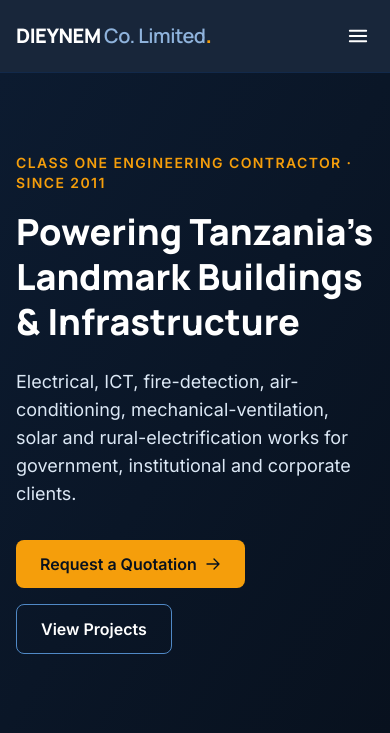
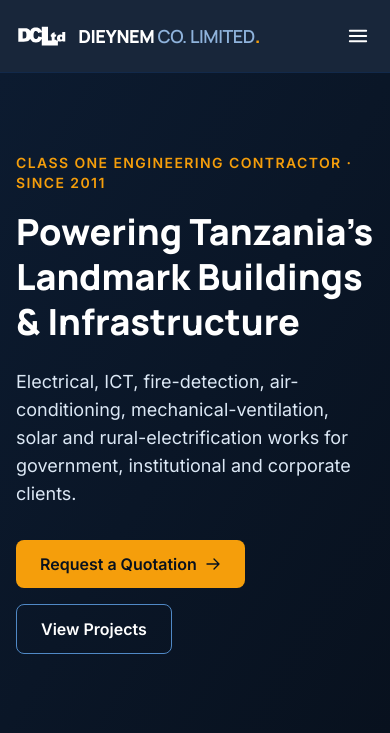
Before and after one commit to MussaJabir/DIEYNEM-Co.-Limited, a Django app: page / in a window 390 px wide. Shown: the top 733 px of the page. Run offline with Django 5.2, Linux system fonts and the light colour scheme; data comes from the database, SQL or seed files in the repository; data that the repository does not hold is empty; style sheets or scripts are compiled from the project's sources; parts of the project's set-up code (start-up, migrations or seed data) failed here and were passed over.

Commit message:
feat(header): add brand logo and all-caps company name
Client request: show the DCLtd mark in the site header and render the
company name in capitals.

- Header brand becomes a logo + wordmark lockup: white DCLtd SVG mark
  followed by "DIEYNEM CO. LIMITED." (all-caps).
- Logo carries explicit width/height (no CLS) and is aria-hidden so the
  adjacent text remains the link's sole accessible name.
- Brand text steps down to text-lg on small screens so the lockup fits
  cleanly down to 360px; meta/<title> stay title-case for SEO.
- Tests: header asserts the all-caps name and that the white mark renders
  in both header and footer.

Co-Authored-By: Claude Opus 4.8 <noreply@anthropic.com>

```diff
--- a/templates/public/base.html
+++ b/templates/public/base.html
@@ -71,7 +71,10 @@
   <a href="#main" class="skip-link">{% trans "Skip to content" %}</a>
   <header x-data="{ open: false }" class="sticky top-0 z-40 bg-navy-900/95 backdrop-blur text-white border-b border-navy-800">
     <div class="max-w-6xl mx-auto px-4 py-4 flex items-center justify-between">
-      <a href="{% url 'home' %}" class="font-heading text-xl tracking-tight whitespace-nowrap"><span class="font-extrabold">DIEYNEM</span><span class="font-medium text-navy-300"> Co. Limited</span><span class="font-extrabold text-amber-500">.</span></a>
+      <a href="{% url 'home' %}" class="flex items-center gap-2.5 whitespace-nowrap">
+        <img src="{% static 'img/logo-dcltd-white.svg' %}" alt="" aria-hidden="true" width="52" height="24" class="h-6 w-auto shrink-0">
+        <span class="font-heading text-lg sm:text-xl tracking-tight"><span class="font-extrabold">DIEYNEM</span><span class="font-medium text-navy-300"> CO. LIMITED</span><span class="font-extrabold text-amber-500">.</span></span>
+      </a>
       <nav class="hidden md:flex gap-7 text-sm text-navy-100">
         <a href="{% url 'home' %}" class="hover:text-white transition-colors">{% trans "Home" %}</a>
         <a href="{% url 'about' %}" class="hover:text-white transition-colors">{% trans "About" %}</a>
```
Also changed, not shown: apps/core/tests.py (+7 -2 lines).
